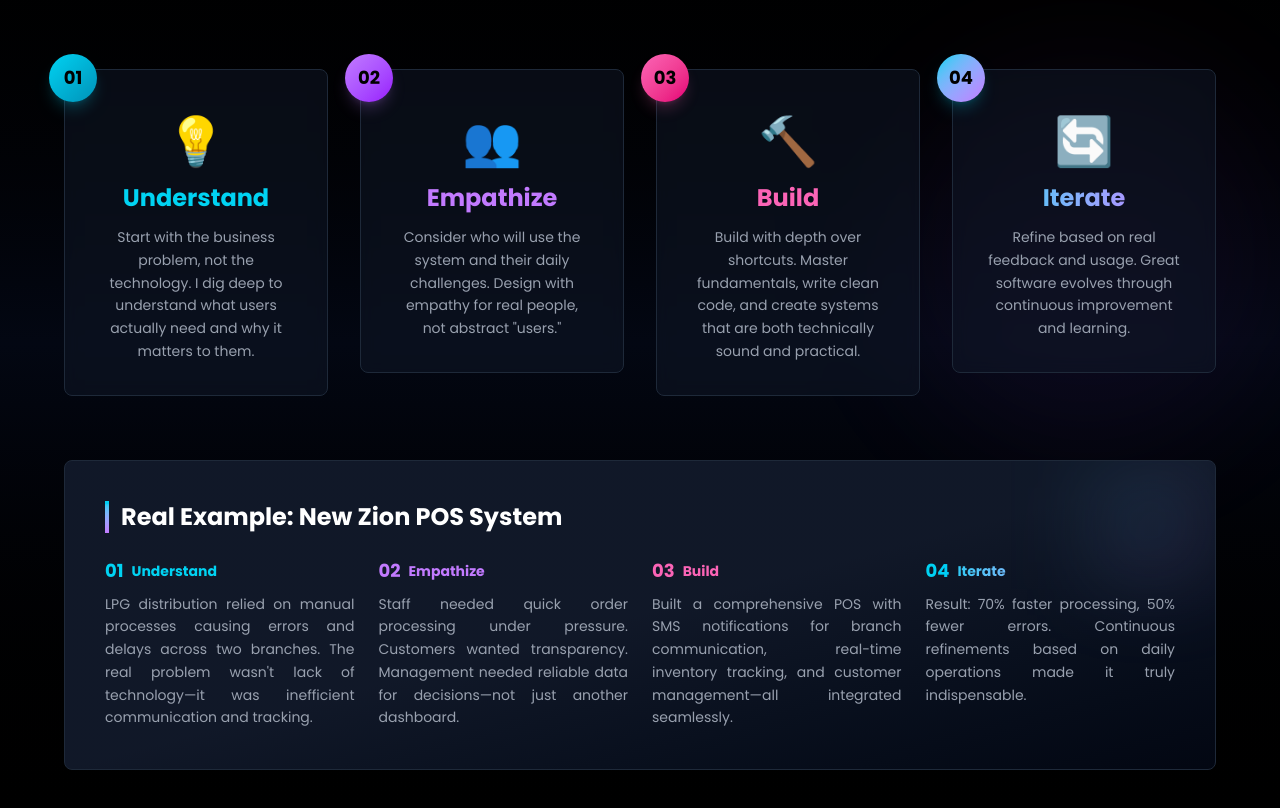
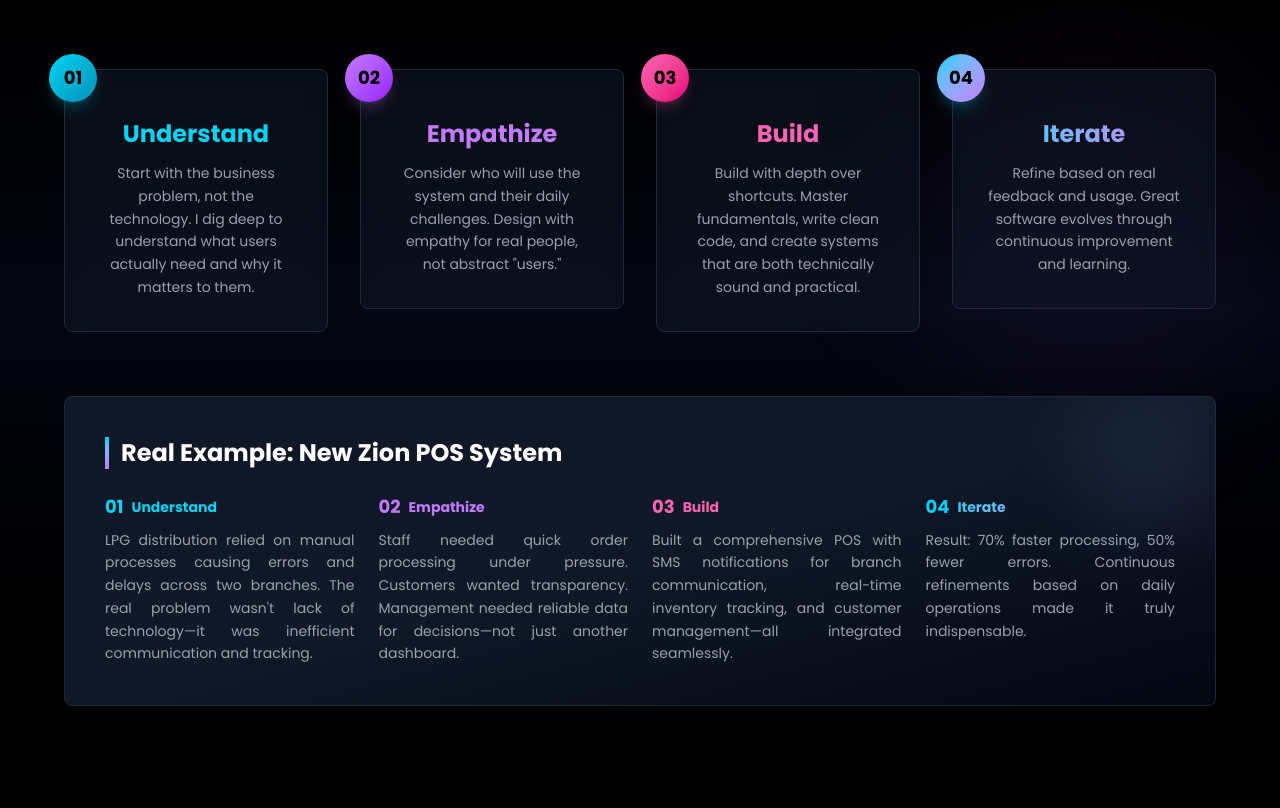
Before and after one commit to icodeninjaX/keith-vergara, a Next.js app: page / in a window 1280 px wide. Shown: the part 6446-7254 px from the top of the page. Built offline with nearby package versions, Linux system fonts and the light colour scheme.

Commit message:
remove the emojis on the how i work cards

```diff
--- a/app/page.tsx
+++ b/app/page.tsx
@@ -677,11 +677,8 @@
                     01
                   </div>
 
-                  {/* Icon */}
-                  <div className="text-4xl sm:text-5xl mb-3 sm:mb-4 mt-3 sm:mt-4 text-center">💡</div>
-
                   {/* Title */}
-                  <h3 className="text-xl sm:text-2xl font-bold mb-2 sm:mb-3 text-cyan-400 text-center">Understand</h3>
+                  <h3 className="text-xl sm:text-2xl font-bold mb-2 sm:mb-3 text-cyan-400 text-center mt-3 sm:mt-4">Understand</h3>
 
                   {/* Description */}
                   <p className="text-gray-400 leading-relaxed text-xs sm:text-sm text-center">
@@ -700,11 +697,8 @@
                     02
                   </div>
 
-                  {/* Icon */}
-                  <div className="text-4xl sm:text-5xl mb-3 sm:mb-4 mt-3 sm:mt-4 text-center">👥</div>
-
                   {/* Title */}
-                  <h3 className="text-xl sm:text-2xl font-bold mb-2 sm:mb-3 text-purple-400 text-center">Empathize</h3>
+                  <h3 className="text-xl sm:text-2xl font-bold mb-2 sm:mb-3 text-purple-400 text-center mt-3 sm:mt-4">Empathize</h3>
 
                   {/* Description */}
                   <p className="text-gray-400 leading-relaxed text-xs sm:text-sm text-center">
@@ -723,11 +717,8 @@
                     03
                   </div>
 
-                  {/* Icon */}
-                  <div className="text-4xl sm:text-5xl mb-3 sm:mb-4 mt-3 sm:mt-4 text-center">🔨</div>
-
                   {/* Title */}
-                  <h3 className="text-xl sm:text-2xl font-bold mb-2 sm:mb-3 text-pink-400 text-center">Build</h3>
+                  <h3 className="text-xl sm:text-2xl font-bold mb-2 sm:mb-3 text-pink-400 text-center mt-3 sm:mt-4">Build</h3>
 
                   {/* Description */}
                   <p className="text-gray-400 leading-relaxed text-xs sm:text-sm text-center">
@@ -746,11 +737,8 @@
                     04
                   </div>
 
-                  {/* Icon */}
-                  <div className="text-4xl sm:text-5xl mb-3 sm:mb-4 mt-3 sm:mt-4 text-center">🔄</div>
-
                   {/* Title */}
-                  <h3 className="text-xl sm:text-2xl font-bold mb-2 sm:mb-3 bg-gradient-to-r from-cyan-400 to-purple-400 bg-clip-text text-transparent text-center">
+                  <h3 className="text-xl sm:text-2xl font-bold mb-2 sm:mb-3 bg-gradient-to-r from-cyan-400 to-purple-400 bg-clip-text text-transparent text-center mt-3 sm:mt-4">
                     Iterate
                   </h3>
 
```
Also changed, not shown: 1 other file (tests, documents, lock files or other folders).
